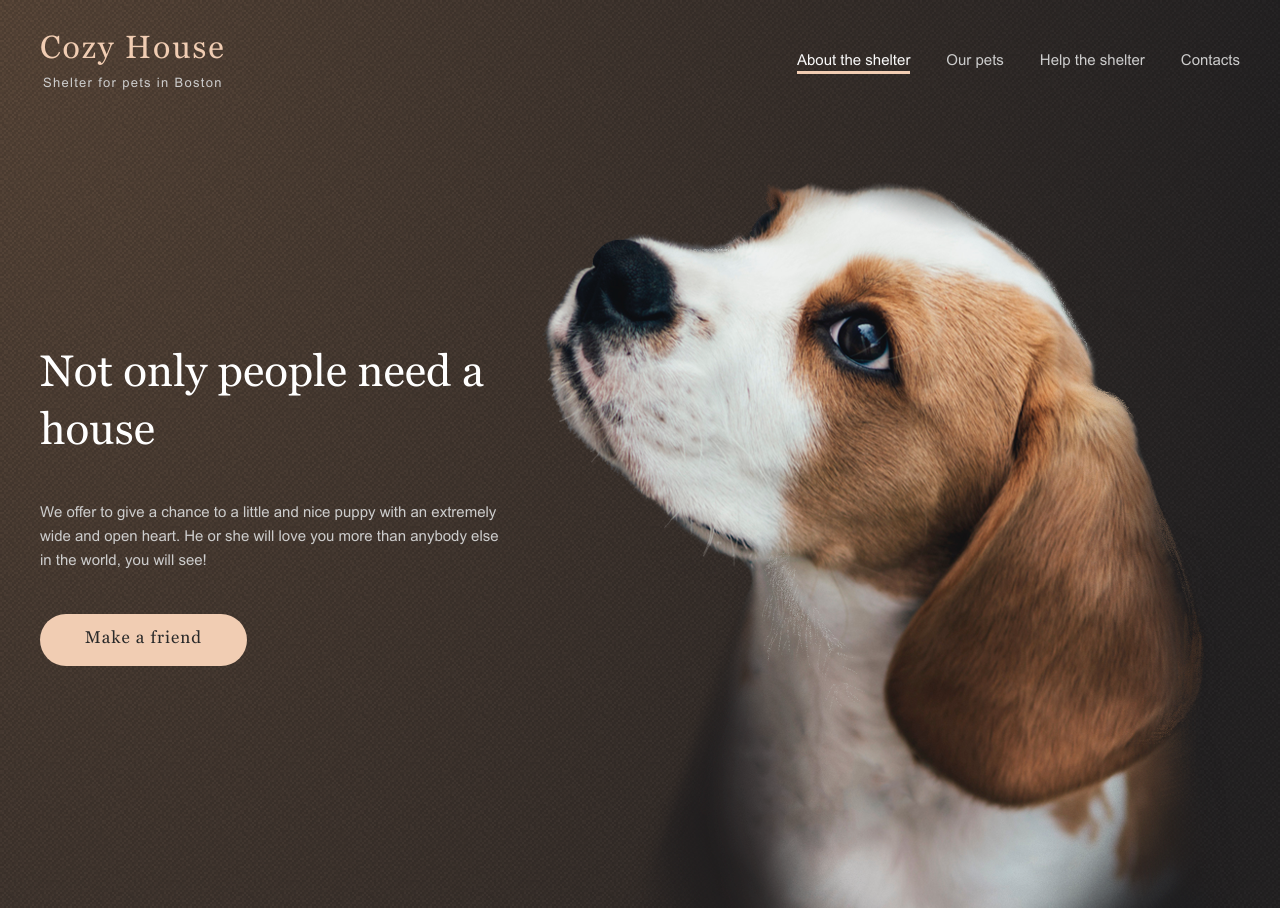
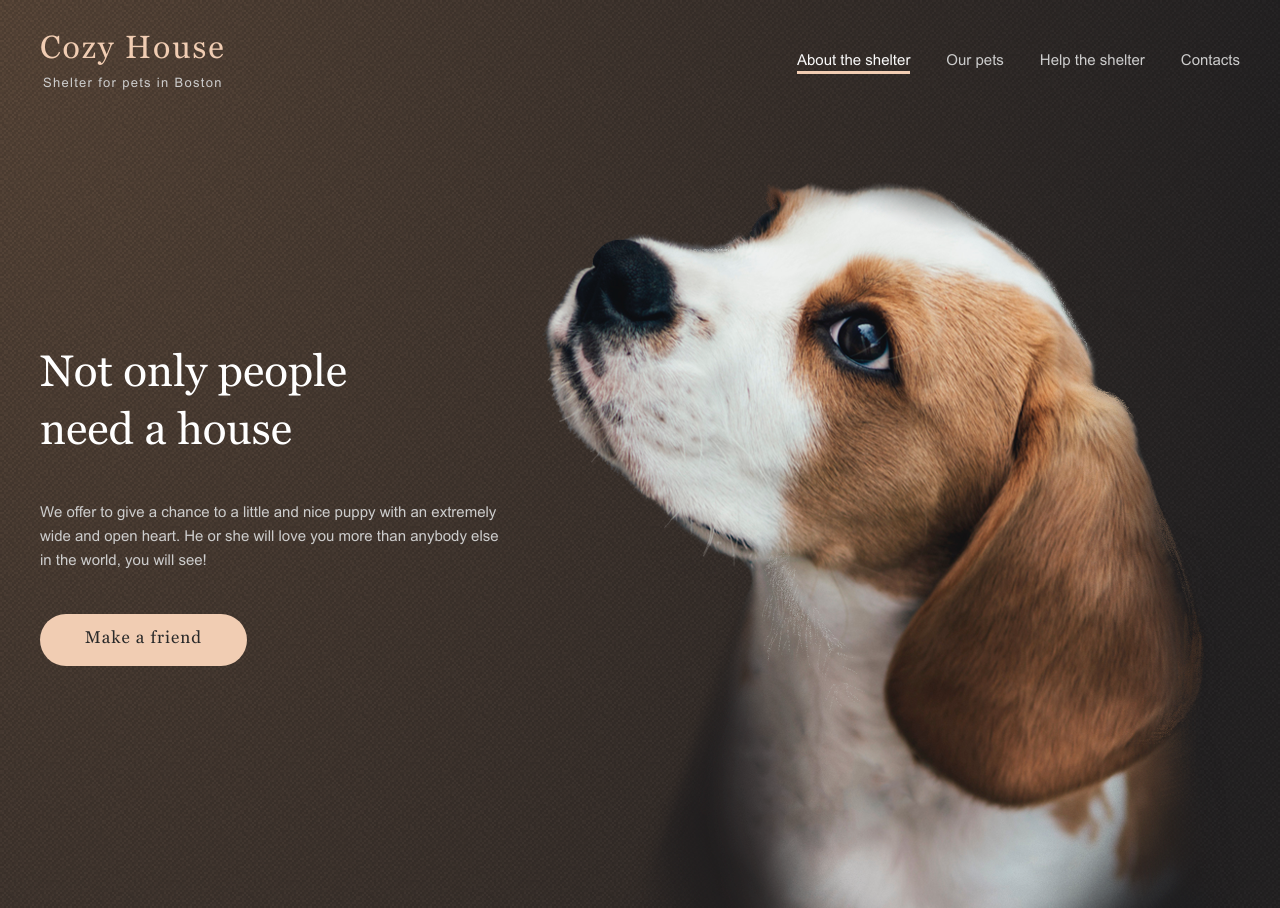
Before and after one commit to Dmitriy-Frostoff/shelter, a website: page shelter/index.html in a window 1280 px wide. Drawn offline with Linux system fonts and the light colour scheme.

Commit message:
fix: fix problem with title in the not-only section

```diff
--- a/shelter/src/sass/components/Main/_not-only.scss
+++ b/shelter/src/sass/components/Main/_not-only.scss
@@ -44,7 +44,7 @@
   // Animation
 
   // Various
-  &:first-child {
+  &>:nth-child(1) {
     max-width: 67%;
   }
 }
```
Also changed, not shown: shelter/Main/style.css.
